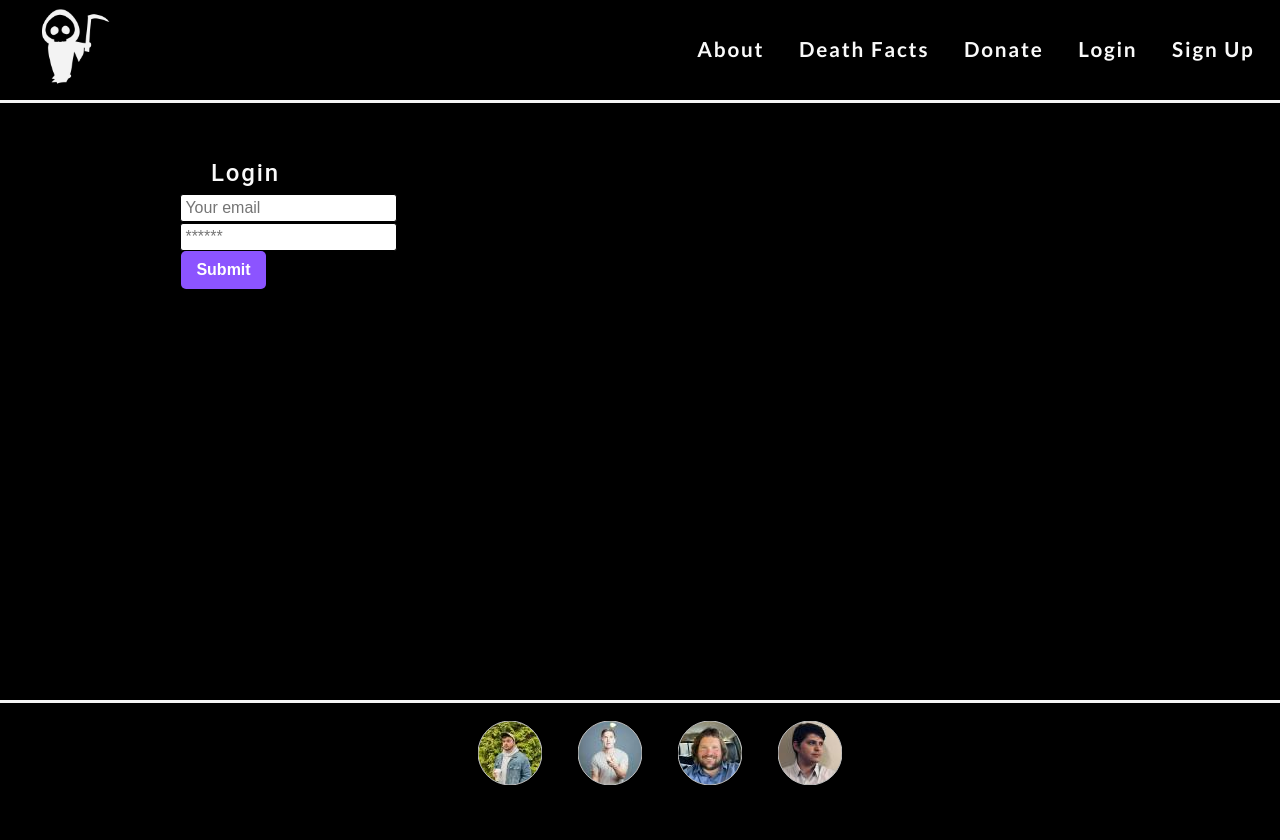
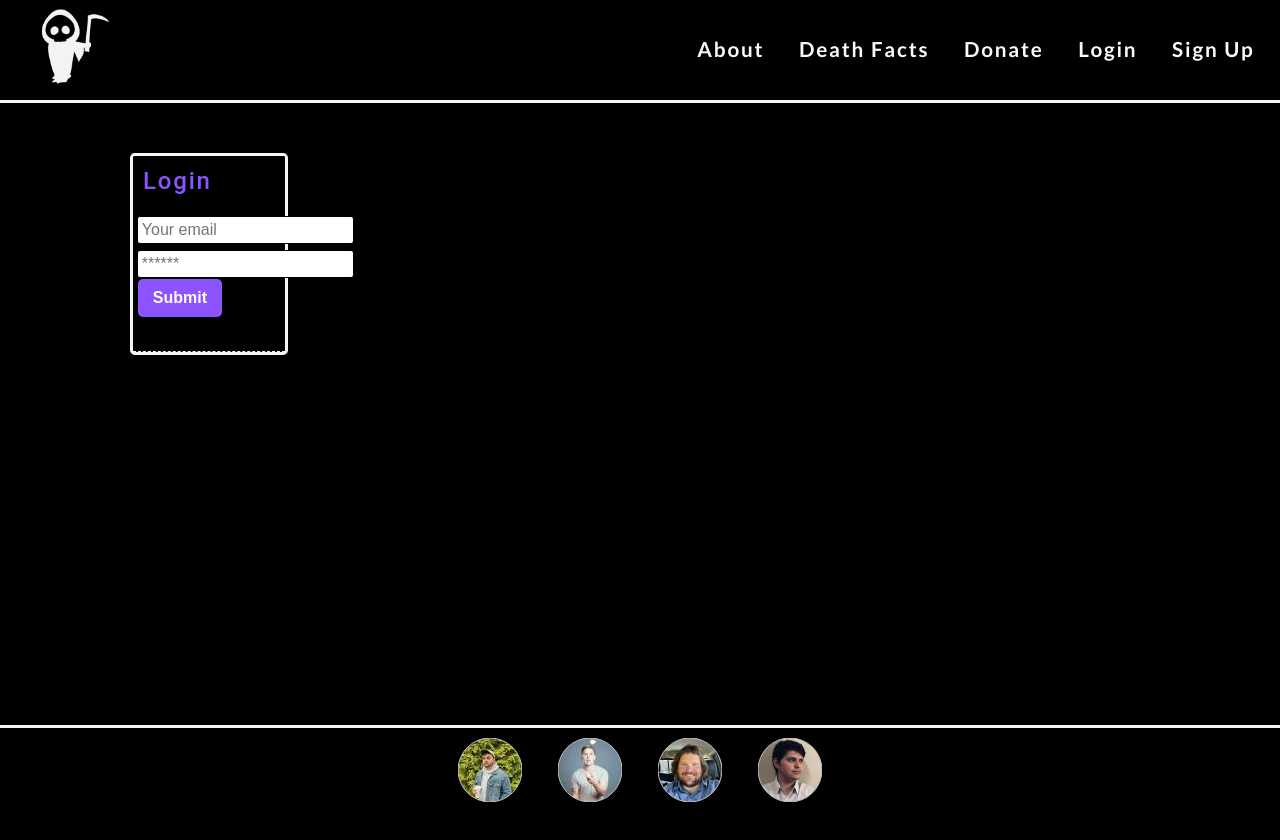
Before and after one commit to GunnySensei/project_dEd, a React (Create React App) app in the folder client/: page /Login in a window 1280 px wide. Shown: the top 840 px of the page. Built offline with nearby package versions, Linux system fonts and the light colour scheme.

Commit message:
styled deathfacts

```diff
--- a/client/src/components/DeathFactList/index.js
+++ b/client/src/components/DeathFactList/index.js
@@ -7,18 +7,21 @@ const DeathFactList = ({ deathFacts }) => {
   }
 
   return (
-    <div>
-      <h3>Death Fact</h3>
+    <div className="flex-row">
+      <div className="page-title">
+        <h3>Death Facts</h3>
+      </div>
+      <div className="page-content flex-row">
         {deathFacts &&
           deathFacts.map((deathFact) => (
             <div key={deathFact._id} className="card mb-3">
               <div className="card-body">
                 <Link to={`/fact/${deathFact._id}`}>
                   <p>{deathFact.deathText}</p>
-                <p className="mb-0">
+                  {/* <p className="mb-0">
                     Reactions: {deathFact.reactionCount} || Click to{" "}
                     {deathFact.reactionCount ? "see" : "start"} the discussion!
-                </p>
+                  </p> */}
                 </Link>
               </div>
               <p className="card-header">
@@ -43,6 +46,7 @@ const DeathFactList = ({ deathFacts }) => {
             </div>
           ))}
       </div>
+    </div>
   );
 };
 
--- a/client/src/components/Footer/index.js
+++ b/client/src/components/Footer/index.js
@@ -8,14 +8,18 @@ const Footer = () => {
   return (
     <div className="footer-div footer">
       <section className="avatar-container">
-        <ul className="avatar-list">
+        <div className="avatar-list">
           <a
             href="https://github.com/GunnySensei"
             target="_blank"
             className="avatar"
             rel="noreferrer"
           >
-            <img src={gunneravatar} alt="Gunner's avatar"></img>
+            <img
+              src={gunneravatar}
+              alt="Gunner's avatar"
+              className="avatar-img"
+            ></img>
           </a>
           <a
             href="https://github.com/KevinJWilkerson"
@@ -23,7 +27,11 @@ const Footer = () => {
             className="avatar"
             rel="noreferrer"
           >
-            <img src={kevinavatar} alt="Kevin's avatar"></img>
+            <img
+              src={kevinavatar}
+              alt="Kevin's avatar"
+              className="avatar-img"
+            ></img>
           </a>
           <a
             href="https://github.com/diirtydog"
@@ -31,7 +39,11 @@ const Footer = () => {
             className="avatar"
             rel="noreferrer"
           >
-            <img src={andrewavatar} alt="Andrew's avatar"></img>
+            <img
+              src={andrewavatar}
+              alt="Andrew's avatar"
+              className="avatar-img"
+            ></img>
           </a>
           <a
             href="https://github.com/Sly-Ry"
@@ -39,9 +51,13 @@ const Footer = () => {
             className="avatar"
             rel="noreferrer"
           >
-            <img src={ryanavatar} alt="Ryan's avatar"></img>
+            <img
+              src={ryanavatar}
+              alt="Ryan's avatar"
+              className="avatar-img"
+            ></img>
           </a>
-        </ul>
+        </div>
       </section>
     </div>
   );
--- a/client/src/index.css
+++ b/client/src/index.css
@@ -11,6 +11,7 @@ main {
   --dark: #000000;
   --darker: #111111;
   --error: rgb(228, 46, 1);
+  --border-radius: 0.3rem;
   --spacing-one: calc(1rem * 0.5);
   --spacing-two: calc(1rem);
   --spacing-five: calc(2.5rem);
@@ -74,14 +75,12 @@ h6 {
 }
 
 p {
-  font-size: 1.1rem;
+  font-size: 0.85rem;
   margin-top: 0;
 }
 
 a {
-  color: var(--tertiary);
   text-decoration: none;
-  font-weight: bold;
 }
 
 a:hover {
@@ -147,6 +146,8 @@ li {
 /* nav styles start */
 
 .nav-container {
+  position: sticky;
+  top: 0;
   justify-content: space-between;
   border-bottom: 3px solid whitesmoke;
 }
@@ -161,6 +162,7 @@ nav ul {
   min-width: 100%;
   justify-content: space-around;
 }
+
 .navActive {
   color: var(--secondary);
 }
@@ -189,17 +191,16 @@ nav li {
 /* footer styles start */
 
 .footer {
-  position: absolute;
+  position: sticky;
   bottom: 0;
   width: 100%;
-  max-height: 100px;
+  height: 75px;
   border-top: 3px solid whitesmoke;
 }
 
 .footer-div {
   background: var(--dark);
   color: var(--light);
-
   text-align: center;
 }
 
@@ -207,21 +208,66 @@ nav li {
   display: flex;
   align-items: center;
   justify-content: center;
+  width: auto;
 }
 .avatar-list {
   display: flex;
-  flex-wrap: wrap;
   justify-content: space-between;
+  max-height: 50px;
+  width: 30%;
 }
 
 .avatar {
-  width: 100px;
-  height: 100px;
+  width: auto;
   border-radius: 50%;
-  margin-bottom: 20px;
+  padding: 2.5% 2.5% 1% 2.5%;
+}
+
+.avatar-img {
+  width: auto;
 }
 
 /* footer styles end */
+
+/* page styles start */
+
+.page-title {
+  padding: 15px 15px 0 0;
+  width: 20%;
+  font-weight: normal;
+  text-align: right;
+}
+
+.page-content {
+  padding: 15px 0 0 15px;
+  width: 80%;
+}
+
+.card {
+  margin: 0 1.5% 20px 0;
+  border: 3px solid whitesmoke;
+  border-radius: var(--border-radius);
+  color: var(--dark);
+  height: fit-content;
+  min-width: 20%;
+  max-width: 30%;
+}
+
+.card-header {
+  color: var(--primary);
+  margin: 0;
+  background-color: var(--dark);
+  padding: 0.625rem;
+  border-radius: calc(0.18rem - 1px) calc(0.18rem - 1px) 0 0;
+}
+
+.card-body {
+  padding: 2.5%;
+  font-size: 1.4rem;
+  border-bottom: 1px dashed whitesmoke;
+}
+
+/* page style end */
 
 /* sign up styles start */
 
@@ -239,10 +285,12 @@ textarea {
 }
 
 .container {
-  width: 85%;
+  min-height: 100vw;
+  width: 100%;
   max-width: 1200px;
   margin-left: auto;
   margin-right: auto;
+  margin-bottom: 75px;
 }
 
 .flex-row {
@@ -303,11 +351,6 @@ textarea {
   padding-bottom: var(--spacing-two);
 }
 
-.card {
-  width: 25%;
-  text-align: center;
-}
-
 .img-thumbnail {
   width: auto;
   height: 300px;
@@ -355,6 +398,6 @@ button {
 
 a {
   border-radius: 5px;
-  color: var(--primary);
+  color: whitesmoke;
   font-weight: 600;
 }
```
Lines whose indentation alone changed are shown as unchanged.
